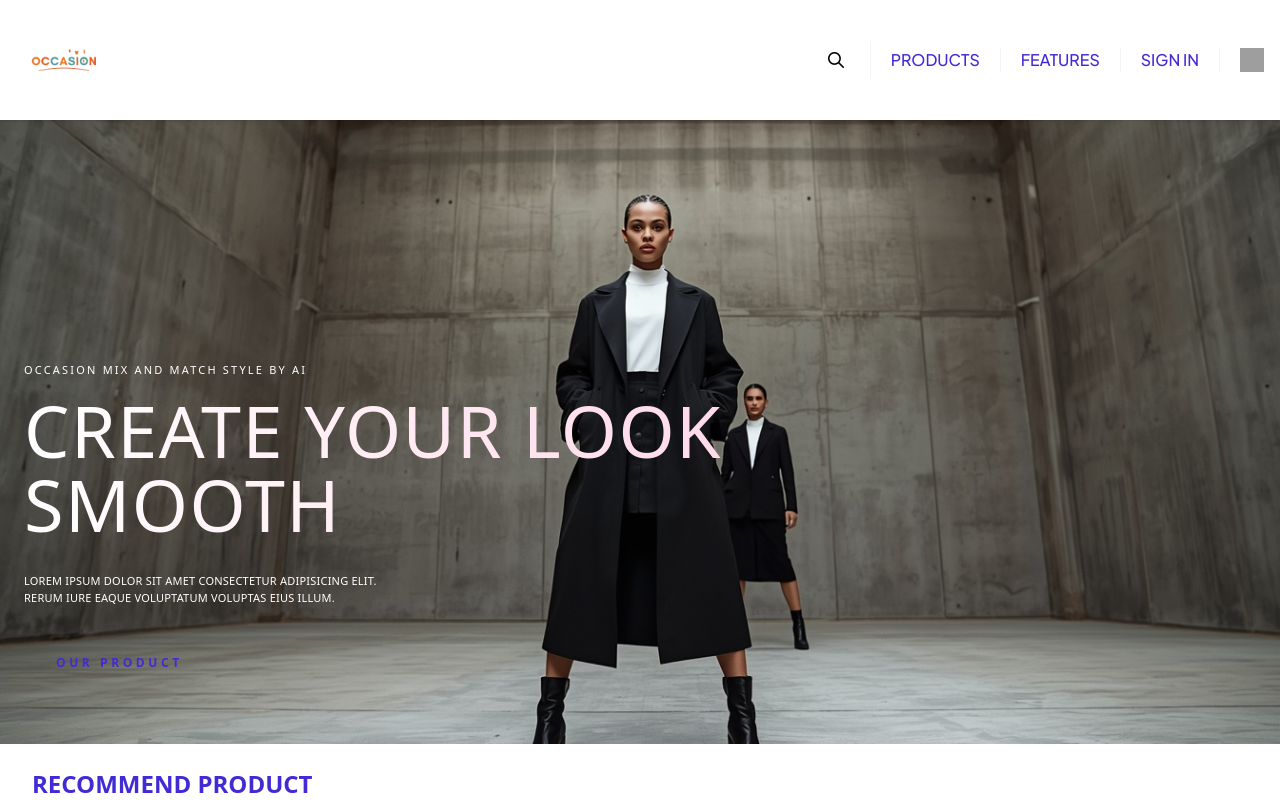
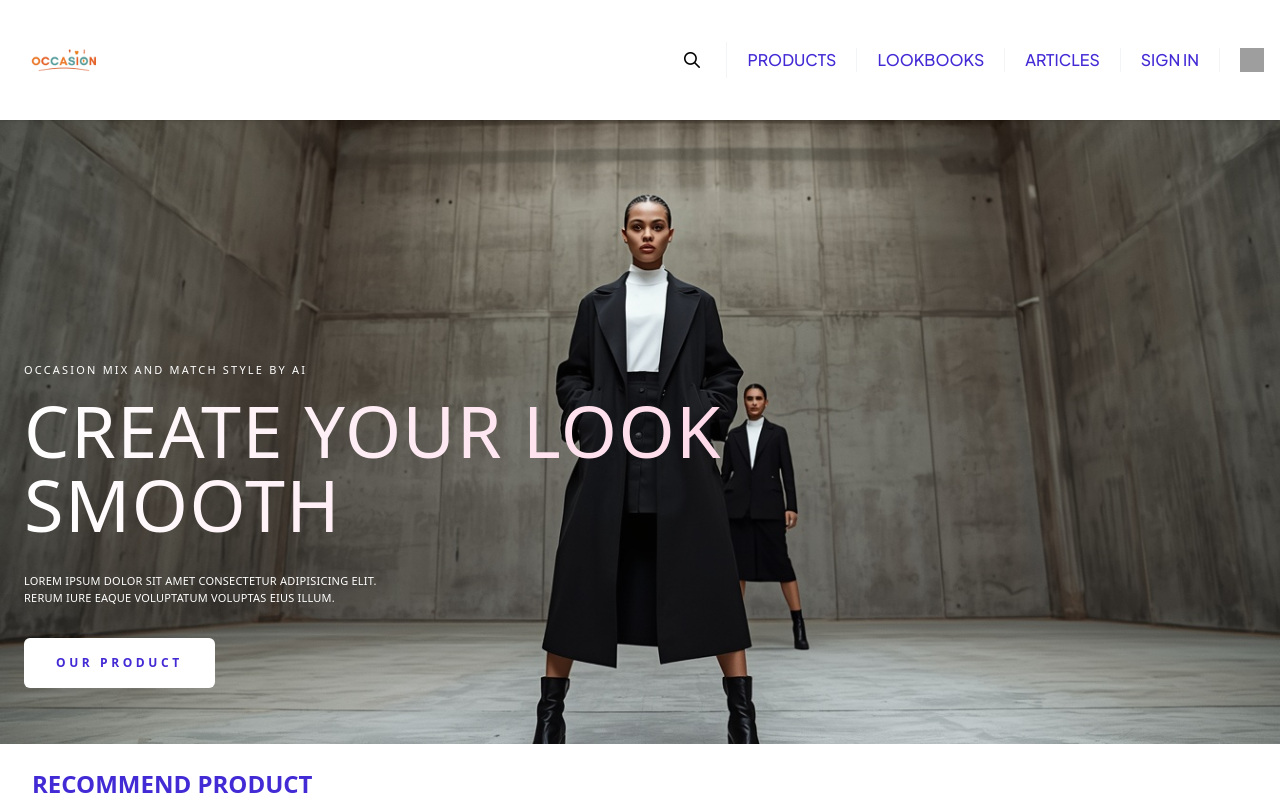
Before and after one commit to Bell914/jsd13-group3-HydraRanger, a React (Vite) app in the folder client/: page / in a window 1280 px wide. Shown: the top 800 px of the page. Built offline with nearby package versions, Linux system fonts and the light colour scheme; no server answers; grey boxes are pictures that could not be loaded.

Commit message:
update navbar

```diff
--- a/client/src/assets/assets.js
+++ b/client/src/assets/assets.js
@@ -2,7 +2,7 @@ import newlogo from "./newlogo.png";
 import search from "./icon/search.png";
 import cartBag from "./icon/cartBag.png";
 import camera from "./icon/camera.png";
-
+import tiktok from "./icon/tiktok.png";
 import line from "./icon/line.png";
 import facebook from "./icon/facebook.png";
 import instagram from "./icon/instagram.png";
@@ -22,6 +22,8 @@ export const assets = {
   instagram,
   facebook,
   bghero,
+  line,
+  tiktok,
 };
 
 export const specialProducts = [
--- a/client/src/components/Navbar.jsx
+++ b/client/src/components/Navbar.jsx
@@ -2,17 +2,19 @@ import React, { useState, useEffect, useRef } from "react";
 import { Link, useNavigate, useLocation } from "react-router-dom";
 import { authService } from "../services/authService.js";
 import { assets } from "../assets/assets.js";
-
+import { SearchBar } from "./SearchBar.jsx";
+import { useCounterStore } from "../store/useStore.js";
 export const Navbar = () => {
+  const searchOpen = useCounterStore((state) => state.searchOpen);
+  const setSearchOpen = useCounterStore((state) => state.setSearchOpen);
+  const searchQuery = useCounterStore((state) => state.searchQuery);
+  const setSearchQuery = useCounterStore((state) => state.setSearchQuery);
   const navigate = useNavigate();
   const location = useLocation();
   const user = authService.getCurrentUser();
   const isAuthenticated = authService.isAuthenticated();
-
   const [isMobileMenuOpen, setIsMobileMenuOpen] = useState(false);
   const [isProfileOpen, setIsProfileOpen] = useState(false);
-  const [isSearchOpen, setIsSearchOpen] = useState(false);
-  const [searchQuery, setSearchQuery] = useState("");
 
   const profileRef = useRef(null);
 
@@ -37,9 +39,10 @@ export const Navbar = () => {
 
   const handleSearchSubmit = (e) => {
     e.preventDefault();
-    if (!searchQuery.trim()) return;
-    console.log("Searching for:", searchQuery);
-    setIsSearchOpen(false);
+
+    console.log("ระบบกำลังค้นหาสินค้า:", searchQuery);
+
+    setSearchOpen(false);
   };
 
   const isActive = (path) => location.pathname === path;
@@ -102,7 +105,7 @@ export const Navbar = () => {
               <li className="w-full md:w-auto pb-3 md:pb-0 md:px-4 border-b border-gray-100 md:border-b-0 flex justify-center items-center">
                 <button
                   type="button"
-                  onClick={() => setIsSearchOpen(true)}
+                  onClick={() => setSearchOpen(true)}
                   className="w-9 h-9 md:rounded-full border border-gray-300 items-center flex gap-2 justify-center hover:bg-gray-100 transition border-none rounded-none cursor-pointer"
                   id="search-button"
                 >
@@ -114,7 +117,11 @@ export const Navbar = () => {
               </li>
 
               {/* Products Link */}
-              <li className="w-full md:w-auto pb-3 md:pb-0 md:px-5 border-b border-gray-100 md:border-b-0 flex justify-center items-center text-primary hover:underline decoration-accent underline-offset-4 transition">
+              <li
+                className="w-full md:w-auto pb-3 md:pb-0 md:px-5 border-b border-gray-100
+              md:border-b-0 flex justify-center items-center
+              text-primary hover:underline decoration-secondary underline-offset-4 transition"
+              >
                 <Link
                   to="/products"
                   className={`whitespace-nowrap ${isActive("/products") ? "font-bold" : ""}`}
@@ -124,12 +131,20 @@ export const Navbar = () => {
               </li>
 
               {/* Features Link */}
-              <li className="w-full md:w-auto pb-3 md:pb-0 md:px-5 border-b border-gray-100 md:border-b-0 flex justify-center items-center text-primary hover:underline decoration-accent underline-offset-4 transition">
+              <li className="w-full md:w-auto pb-3 md:pb-0 md:px-5 border-b border-gray-100 md:border-b-0 flex justify-center items-center text-primary hover:underline decoration-secondary  underline-offset-4 transition">
                 <Link
                   to="/lookbook"
                   className={`whitespace-nowrap ${isActive("/lookbook") ? "font-bold" : ""}`}
                 >
-                  FEATURES
+                  LOOKBOOKS
+                </Link>
+              </li>
+              <li className="w-full md:w-auto pb-3 md:pb-0 md:px-5 border-b border-gray-100 md:border-b-0 flex justify-center items-center text-primary hover:underline decoration-secondary  underline-offset-4 transition">
+                <Link
+                  to="/lookbook"
+                  className={`whitespace-nowrap ${isActive("/lookbook") ? "font-bold" : ""}`}
+                >
+                  ARTICLES
                 </Link>
               </li>
 
@@ -218,40 +233,13 @@ export const Navbar = () => {
       </nav>
 
       {/* Search Modal */}
-      {isSearchOpen && (
-        <div
-          id="search-modal"
-          className="fixed inset-0 bg-black/50 backdrop-blur-sm flex items-center justify-center z-50 p-4"
-        >
-          <div className="bg-white w-full max-w-lg rounded-2xl p-6 shadow-2xl relative">
-            <button
-              type="button"
-              onClick={() => setIsSearchOpen(false)}
-              className="absolute top-4 right-4 text-gray-400 hover:text-gray-600 text-xl font-bold cursor-pointer border-none bg-transparent"
-            >
-              ✕
-            </button>
-            <h3 className="text-lg font-bold text-gray-800 mb-4">
-              ค้นหาสินค้า
-            </h3>
-            <form onSubmit={handleSearchSubmit} className="flex gap-2">
-              <input
-                type="text"
-                value={searchQuery}
-                onChange={(e) => setSearchQuery(e.target.value)}
-                placeholder="พิมพ์ชื่อสินค้า..."
-                className="flex-1 border border-gray-300 rounded-xl px-4 py-2.5 focus:outline-none text-sm"
-                autoFocus
-              />
-              <button
-                type="submit"
-                className="bg-primary text-white px-5 py-2.5 rounded-xl text-sm font-medium hover:opacity-90 transition cursor-pointer border-none"
-              >
-                ค้นหา
-              </button>
-            </form>
-          </div>
-        </div>
+      {searchOpen && (
+        <SearchBar
+          handleSearchSubmit={handleSearchSubmit}
+          setSearchOpen={setSearchOpen}
+          setSearchQuery={setSearchQuery}
+          searchQuery={searchQuery}
+        />
       )}
     </>
   );
--- /dev/null
+++ b/client/src/components/SearchBar.jsx
@@ -0,0 +1,42 @@
+import React from "react";
+
+export const SearchBar = ({
+  handleSearchSubmit,
+  setSearchOpen,
+  setSearchQuery,
+  searchQuery,
+}) => {
+  return (
+    <div
+      id="search-modal"
+      className="fixed inset-0 bg-black/50 backdrop-blur-sm flex items-center justify-center z-50 p-4"
+    >
+      <div className="bg-white w-full max-w-lg rounded-2xl p-6 shadow-2xl relative">
+        <button
+          type="button"
+          onClick={() => setSearchOpen(false)}
+          className="absolute top-4 right-4 text-gray-400 hover:text-gray-600 text-xl font-bold cursor-pointer border-none bg-transparent"
+        >
+          ✕
+        </button>
+        <h3 className="text-lg font-bold text-gray-800 mb-4">ค้นหาสินค้า</h3>
+        <form onSubmit={handleSearchSubmit} className="flex gap-2">
+          <input
+            type="text"
+            value={searchQuery}
+            onChange={(e) => setSearchQuery(e.target.value)}
+            placeholder="พิมพ์ชื่อสินค้า..."
+            className="flex-1 border border-gray-300 rounded-xl px-4 py-2.5 focus:outline-none text-sm"
+            autoFocus
+          />
+          <button
+            type="submit"
+            className="bg-primary text-white px-5 py-2.5 rounded-xl text-sm font-medium hover:opacity-90 transition cursor-pointer border-none"
+          >
+            ค้นหา
+          </button>
+        </form>
+      </div>
+    </div>
+  );
+};
--- a/client/src/pages/HomePage.jsx
+++ b/client/src/pages/HomePage.jsx
@@ -40,7 +40,7 @@ export const HomePage = () => {
             </p>
             <a
               href="./Product_Page.html"
-              className="mt-8 inline-flex items-center gap-3 rounded-md bg-background px-8 py-4 text-[12px] font-semibold uppercase tracking-[0.3em] text-foreground text-primary transition-opacity hover:opacity-85"
+              className="mt-8 inline-flex items-center gap-3 rounded-md bg-white px-8 py-4 text-[12px] font-semibold uppercase tracking-[0.3em] text-foreground text-primary transition-opacity hover:opacity-85"
             >
               OUR PRODUCT
             </a>
--- a/client/src/store/useStore.js
+++ b/client/src/store/useStore.js
@@ -3,11 +3,15 @@ import { create } from "zustand";
 const counterStore = (set) => ({
   count: 0,
   text: "",
+  searchQuery: "",
   item: "",
+  searchOpen: false,
   setItems: (val) => set({ item: val || [] }),
   increment: () => set((state) => ({ count: state.count + 1 })),
   decrement: () => set((state) => ({ count: state.count - 1 })),
   setText: (val) => set({ text: val }),
+  setSearchOpen: (isOpen) => set({ searchOpen: isOpen }),
+  setSearchQuery: (query) => set({ searchQuery: query }),
 });
 
 export const useCounterStore = create(counterStore);
```
Also changed, not shown: client/src/components/Footer.jsx (+5 -5 lines).
